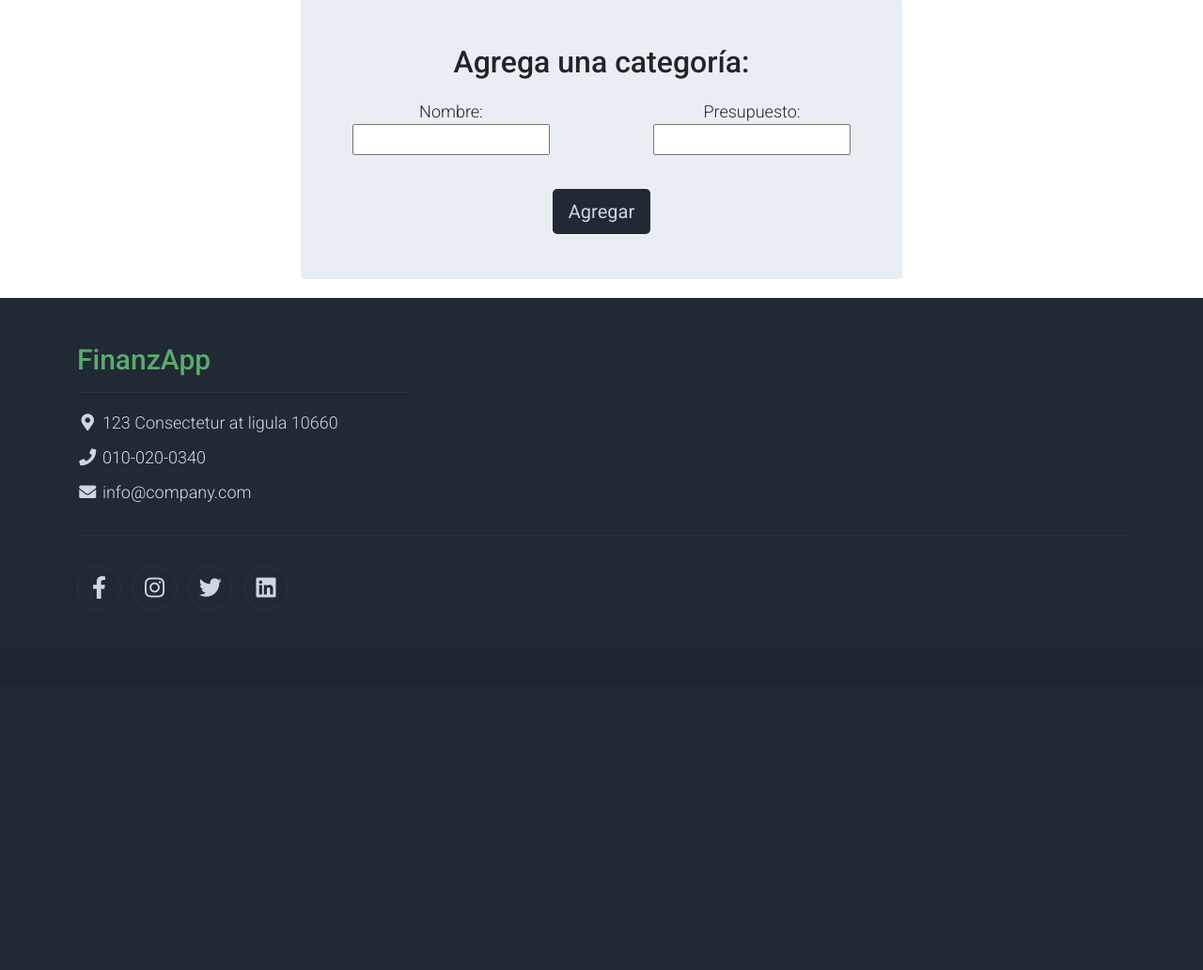
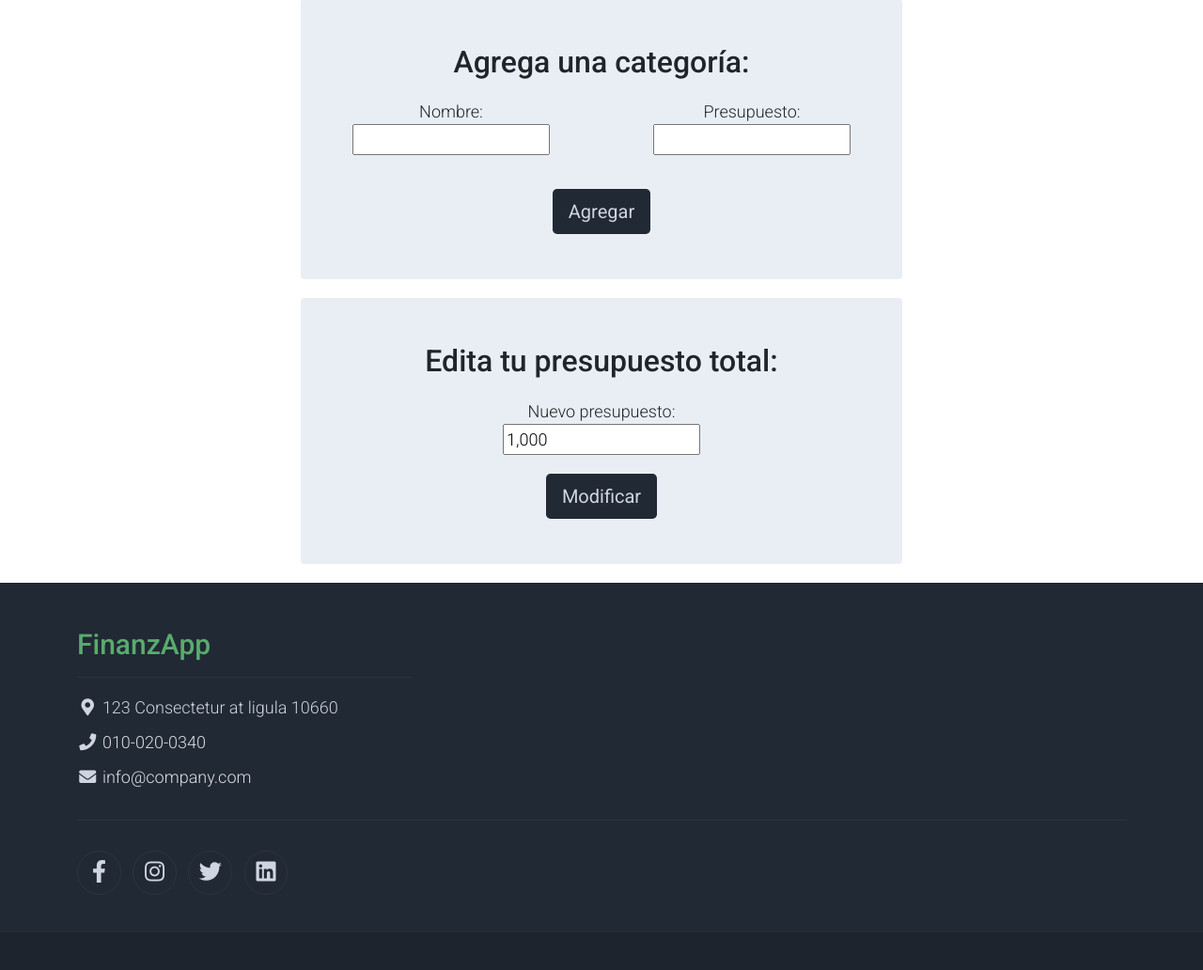
Before and after one commit to DCC-CC4401/2023-1-Grupo-2, a Django app: page /organiza_tus_finanzas/ in a window 1280 px wide. Shown: the part 314-1346 px from the top of the page at 94% size. Before the commit the page ends 951 px from the top, so only its background shows below. Run offline with Django 4.2, Linux system fonts and the light colour scheme; a user stored in the database is signed in; data comes from the database, SQL or seed files in the repository; both versions use the stored data as it was after the commit; some libraries are stand-ins or nearby versions.

Commit message:
(feat): added form to modify global budget

```diff
--- a/finanzapp_proj/finanzapp/templates/organiza_finanzas.html
+++ b/finanzapp_proj/finanzapp/templates/organiza_finanzas.html
@@ -1,5 +1,5 @@
 {% extends 'base.html' %}
-
+{% load humanize %}
 {% block content %}
 <div style="margin-top: 20px;"></div>
 <div class="col-md-6 m-auto text-center">
@@ -47,6 +47,26 @@
             <button type="submit" class="btn bg-dark btn-lg px-3 text-light">Agregar</button>
         </form>
     </div>
+
+    <div style="margin-top: 20px;"></div>
+    <div class="container-fluid bg-light py-5 rounded">
+
+        <h2>Edita tu presupuesto total:</h2>
+        <div style="margin-top: 20px;"></div>
+        <form method="post">
+            {% csrf_token %}
+            <!-- <div class="row"> -->
+                <div class="form-group">
+                    <label for="budget">Nuevo presupuesto:</label>
+                    <div class="another-custom-class">
+                        <input name="global_budget" value= "{{ global_budget|floatformat:0|intcomma }}" required>
+                    </div>
+                </div>
+            <!-- </div> -->
+            <div style="margin-top: 20px;"></div>
+            <button type="submit" class="btn bg-dark btn-lg px-3 text-light">Modificar</button>
+        </form>
+    </div>
 </div>
 
 <div style="margin-top: 20px;"></div>
--- a/finanzapp_proj/finanzapp/views.py
+++ b/finanzapp_proj/finanzapp/views.py
@@ -228,20 +228,27 @@ def organize_fin(request):
         # Recibimos el formulario
         if request.method == 'POST':
             # Recuperamos el nombre de la categoría
-            name = request.POST['name']
-            # Recuperamos el presupuesto ingresado
-            budget = request.POST['budget']
-            # Creamos la categoría
-            category = Category.objects.create(name=name, budget=budget, user=request.user)
-            category.save()
-            # Redirigimos al usuario a la vista organiza tus finanzas
-            return redirect('organiza_finanzas')
+            if 'name' and 'budget' in request.POST:
+                name = request.POST['name']
+                # Recuperamos el presupuesto ingresado
+                budget = request.POST['budget']
+                # Creamos la categoría
+                category = Category.objects.create(name=name, budget=budget, user=request.user)
+                category.save()
+                return redirect('organiza_finanzas')
+            if 'global_budget' in request.POST:
+                global_budget = request.POST['global_budget']
+                request.user.budget = float(global_budget.replace(",",""))
+                request.user.save()
+                # Redirigimos al usuario a la vista organiza tus finanzas
+                return redirect('organiza_finanzas')
         # Si estamos cargando la página
         else:
+            global_budget = request.user.budget
             # Cargamos las categorías del usuario
             categories = Category.objects.filter(user = request.user)
             # Cargamos la página
-            return render(request, 'organiza_finanzas.html', {'categories': categories})
+            return render(request, 'organiza_finanzas.html', {'categories': categories, 'global_budget': global_budget})
     # Si no está autenticado
     else:
         # Se le redirige al login
```
Also changed, not shown: finanzapp_proj/db.sqlite3.
